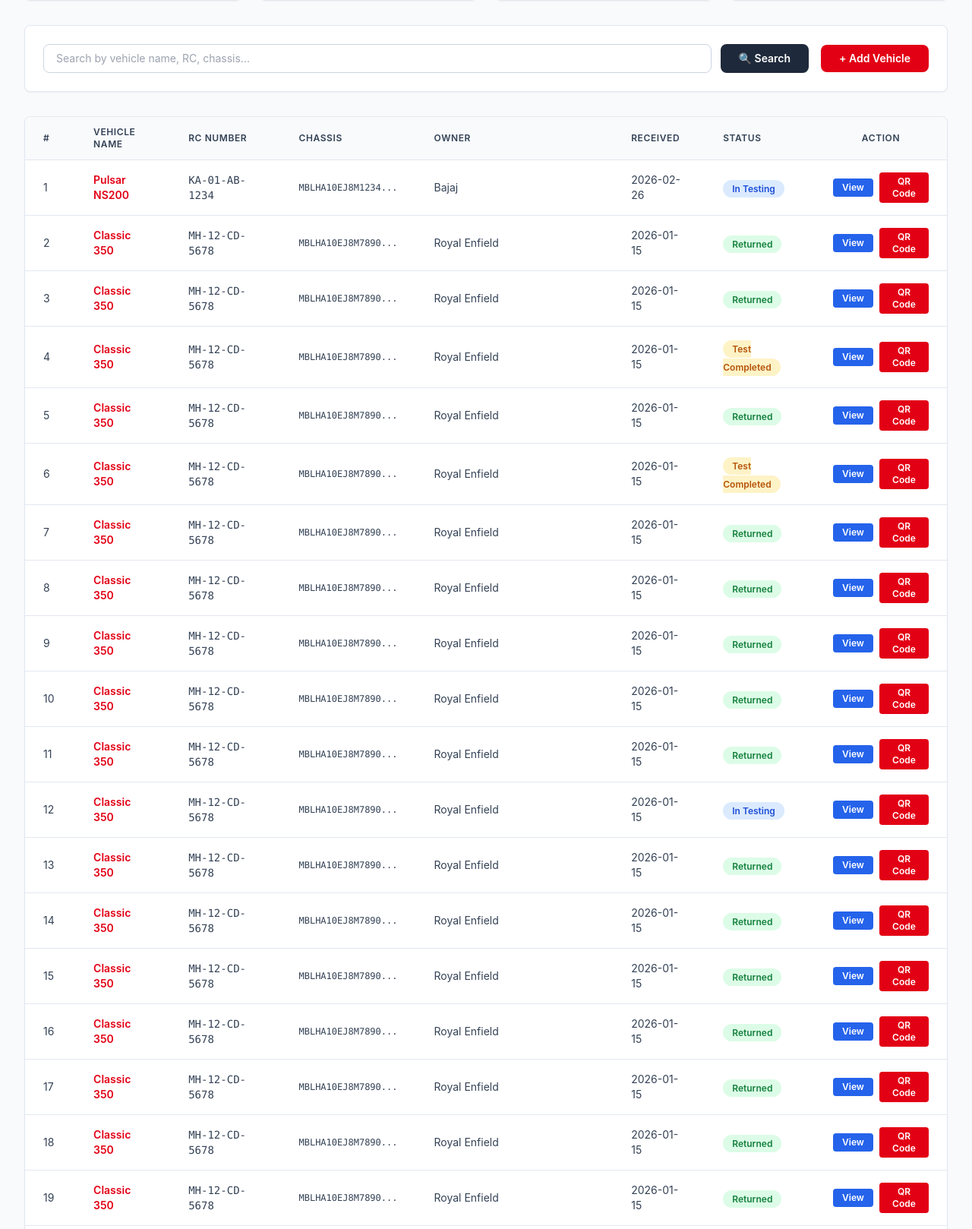
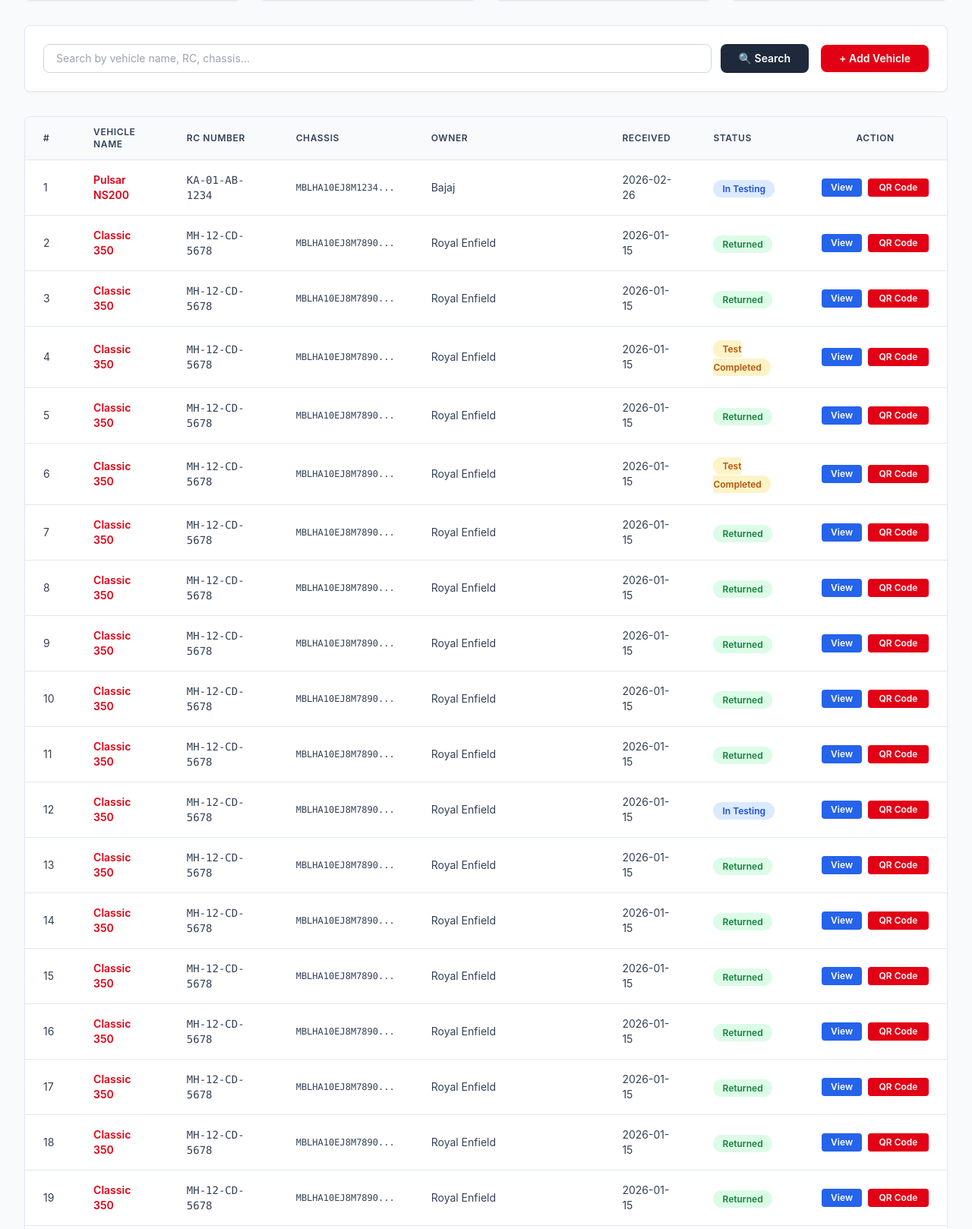
Before and after one commit to balajisbellary/smart-bikevault, a Flask app: page /dashboard in a window 1280 px wide. Shown: the part 302-1920 px from the top of the page at 76% size. Run offline with Flask 3, Linux system fonts and the light colour scheme; a user stored in the database is signed in; data comes from the database, SQL or seed files in the repository; both versions use the stored data as it was after the commit; some libraries are stand-ins or nearby versions.

Commit message:
Initial commit

```diff
--- a/templates/dashboard.html
+++ b/templates/dashboard.html
@@ -137,9 +137,7 @@
                         <a href="/vehicle/{{ v.id }}" class="px-3 py-1 bg-blue-600 text-white text-xs font-semibold rounded hover:bg-blue-700 transition">
                             View
                         </a>
-                        <button type="button" onclick="showQRModal({{ v.id }}, '{{ v.name }}')" class="px-3 py-1 bg-bosch-red text-white text-xs font-semibold rounded hover:bg-red-700 transition">
-                            QR Code
-                        </button>
+                        <button type="button" onclick="showQRModal({{ v.id }}, '{{ v.name }}')" class="px-3 py-1 bg-bosch-red text-white text-xs font-semibold rounded hover:bg-red-700 transition whitespace-nowrap" style="min-width: 80px;">QR Code</button>
                     </div>
                 </td>
             </tr>
```
Also changed, not shown: instance/bikevault.db, static/uploads/20260326_110702_Screenshot_2026-01-07_170041.png (deleted), static/uploads/20260331_103651_Screenshot_2026-02-19_214807.png (deleted), static/uploads/20260331_114209_Screenshot_2026-02-19_214807.png (deleted), static/uploads/insurance_20260331_114209_Screenshot_2026-01-27_200259.png (deleted), static/uploads/rc_20260325_142531_Screenshot_2026-01-07_170041.png (deleted), static/uploads/rc_20260331_114209_rc.jpg (deleted), static/uploads/return_20260326_110747_Screenshot_2026-01-07_170041.png (deleted), static/uploads/scratches_20260331_114209_Screenshot_2026-02-19_214807.png (deleted), 1 other file.
